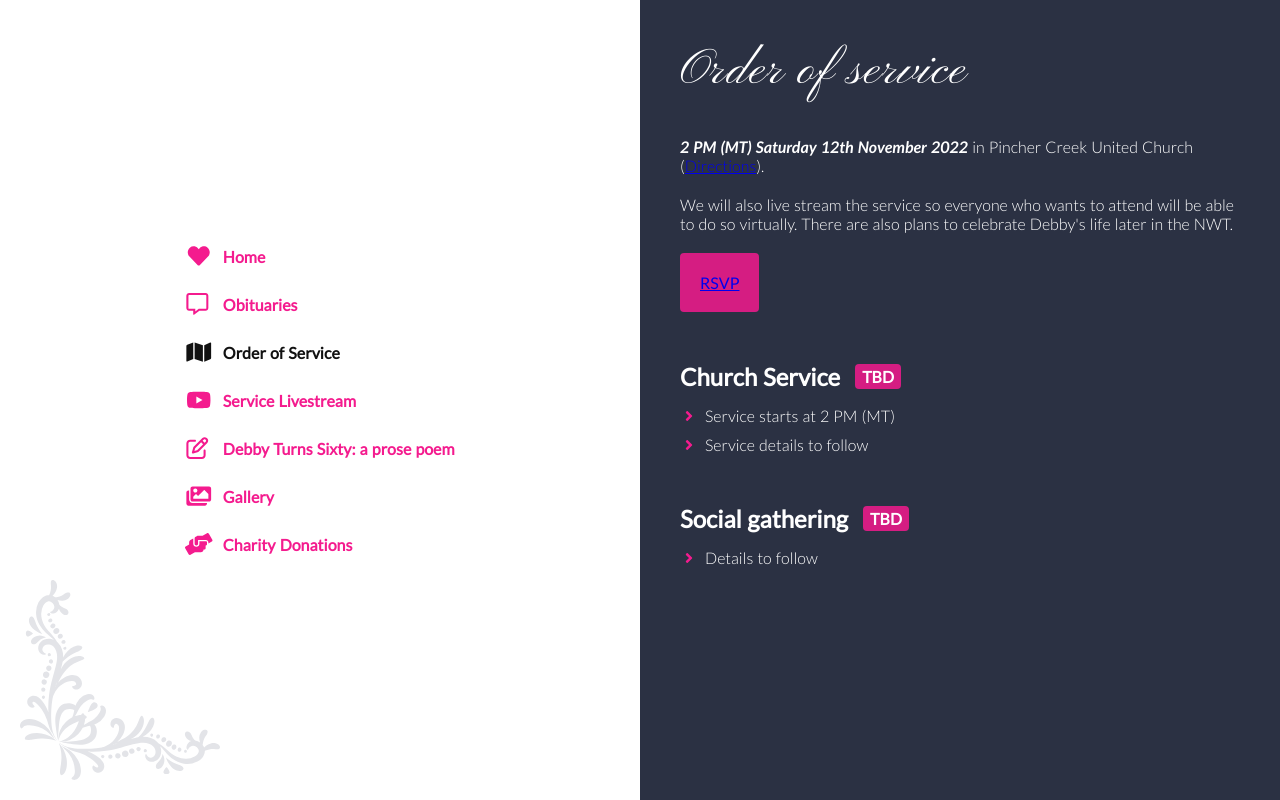
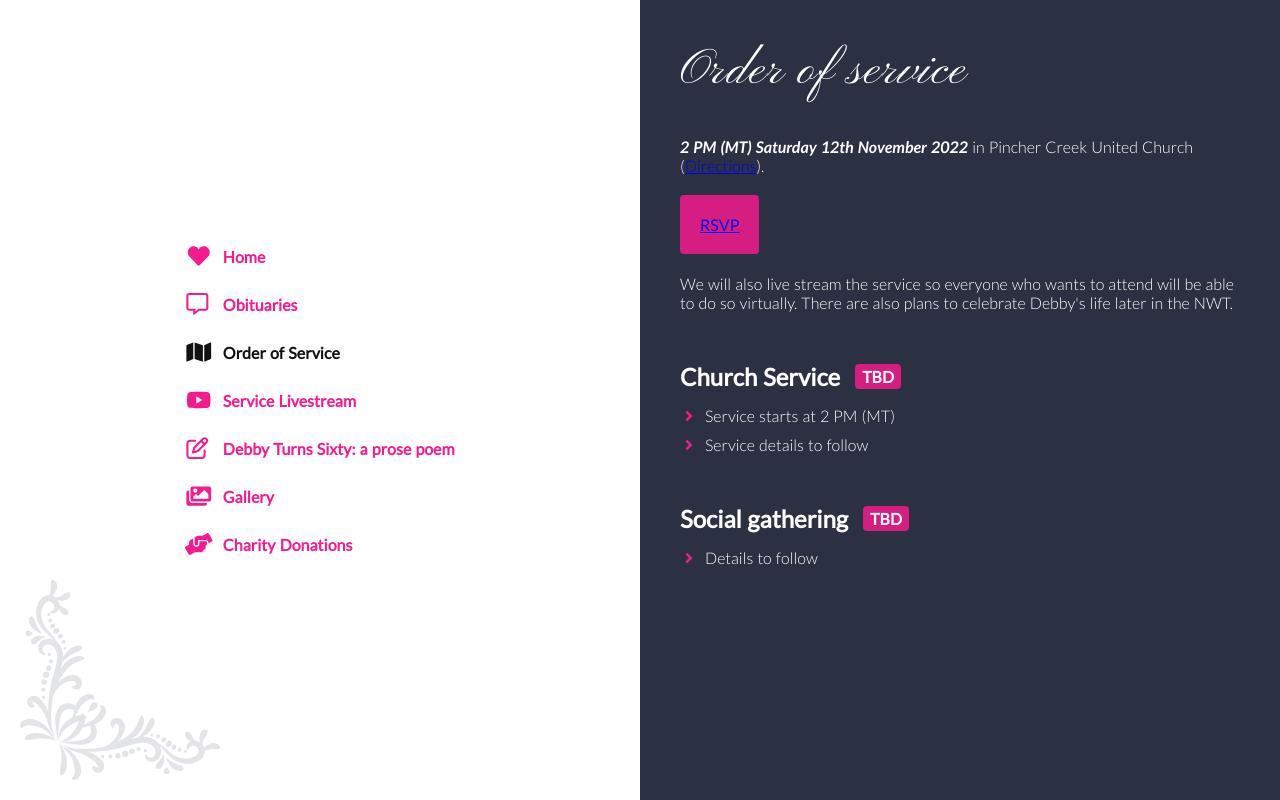
Before and after one commit to forDebby/memorial, a Nuxt app: page /order-of-service in a window 1280 px wide. Built offline with nearby package versions, Linux system fonts and the light colour scheme.

Commit message:
minor edits

```diff
--- a/pages/order-of-service.vue
+++ b/pages/order-of-service.vue
@@ -8,10 +8,10 @@
       <h1 class="title">Order of service</h1>
 
       <p><em>2 PM (MT) Saturday 12th November 2022 </em> in Pincher Creek United Church (<a href="https://www.google.com/maps/dir//972+Police+Ave,+Pincher+Creek,+AB+T0K+1W0/@49.4847493,-114.0163185,12z/data=!4m8!4m7!1m0!1m5!1m1!1s0x536f0a6555e03d5f:0x33f0658439434592!2m2!1d-113.9462789!2d49.4847704">Directions</a>).</p>
+      <p class="highlight"><a href="https://forms.gle/gXuoDZ95VqBU9J3a8">RSVP</a></p>
       <p>
         We will also live stream the service so everyone who wants to attend will be able to do so virtually. There are also plans to celebrate
         Debby's life later in the NWT.</p>
-      <p class="highlight"><a href="https://forms.gle/gXuoDZ95VqBU9J3a8">RSVP</a></p>
       <h2>Church Service <span>TBD</span></h2>
       <ul class="fa-ul">
         <ListItem>Service starts at 2 PM (MT)</ListItem>
```
